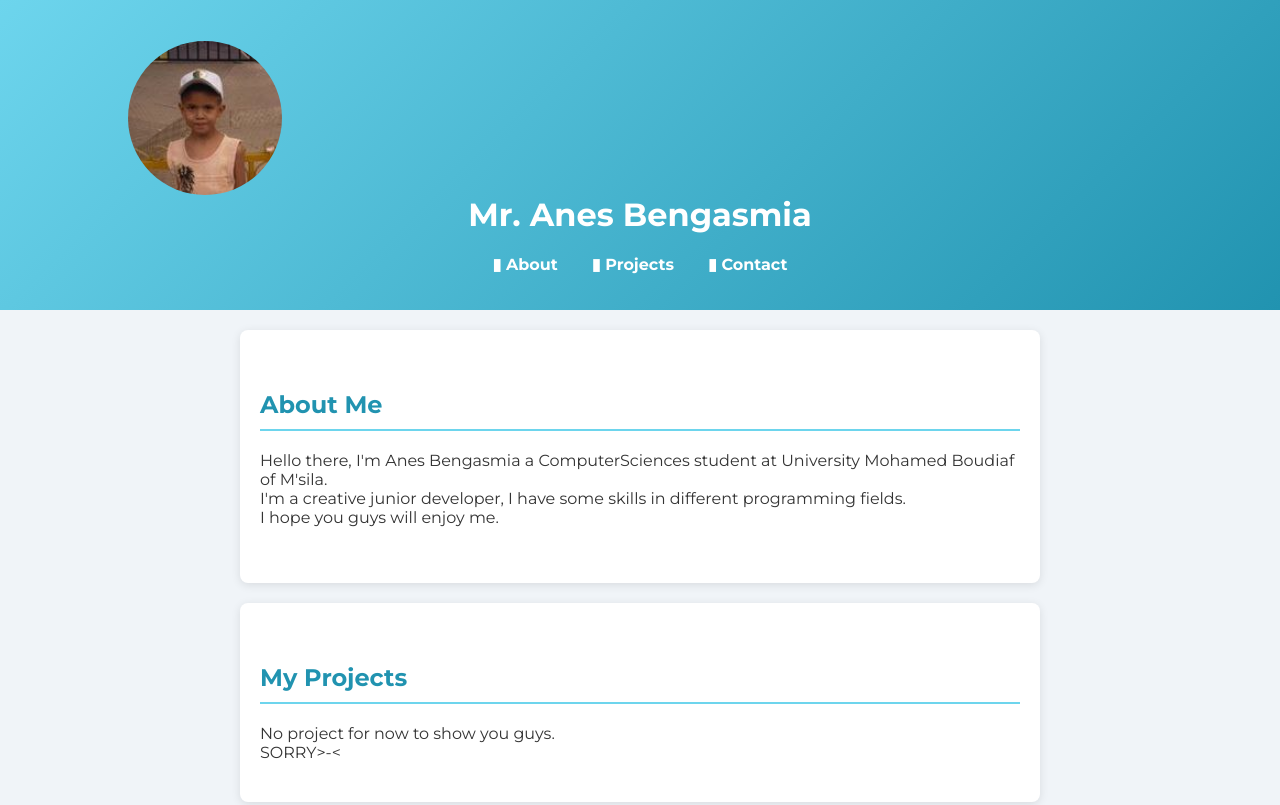
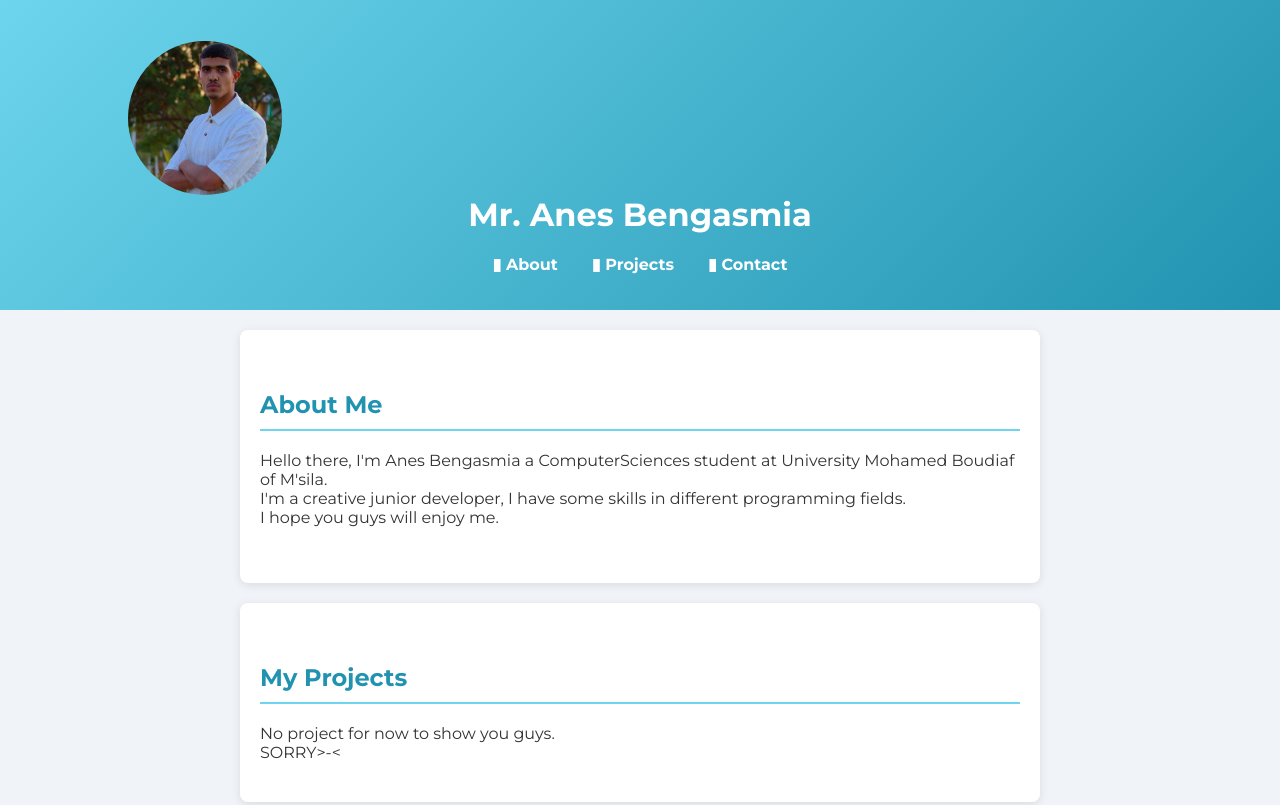
Before and after one commit to Guts-BSM/anes_bengasmia.github.io, a plain HTML site: page index.html in a window 1280 px wide. Shown: the top 805 px of the page. Drawn offline with Linux system fonts and the light colour scheme.

Commit message:
update picture

```diff
--- a/index.html
+++ b/index.html
@@ -9,7 +9,7 @@
 </head>
 <body>
     <header>
-        <h1><img src="photo_2024-11-06_15-17-33.jpg" alt="my picture" class="mypic">Mr. Anes Bengasmia</h1>
+        <h1><img src="IMG_9459.jpg" alt="my picture" class="mypic">Mr. Anes Bengasmia</h1>
         <nav>
             <ul>
                 <li><a href="#about"> &marker; About</a></li>
```
Also changed, not shown: IMG_9459.jpg (added), photo_2024-11-06_15-17-33.jpg (deleted).
